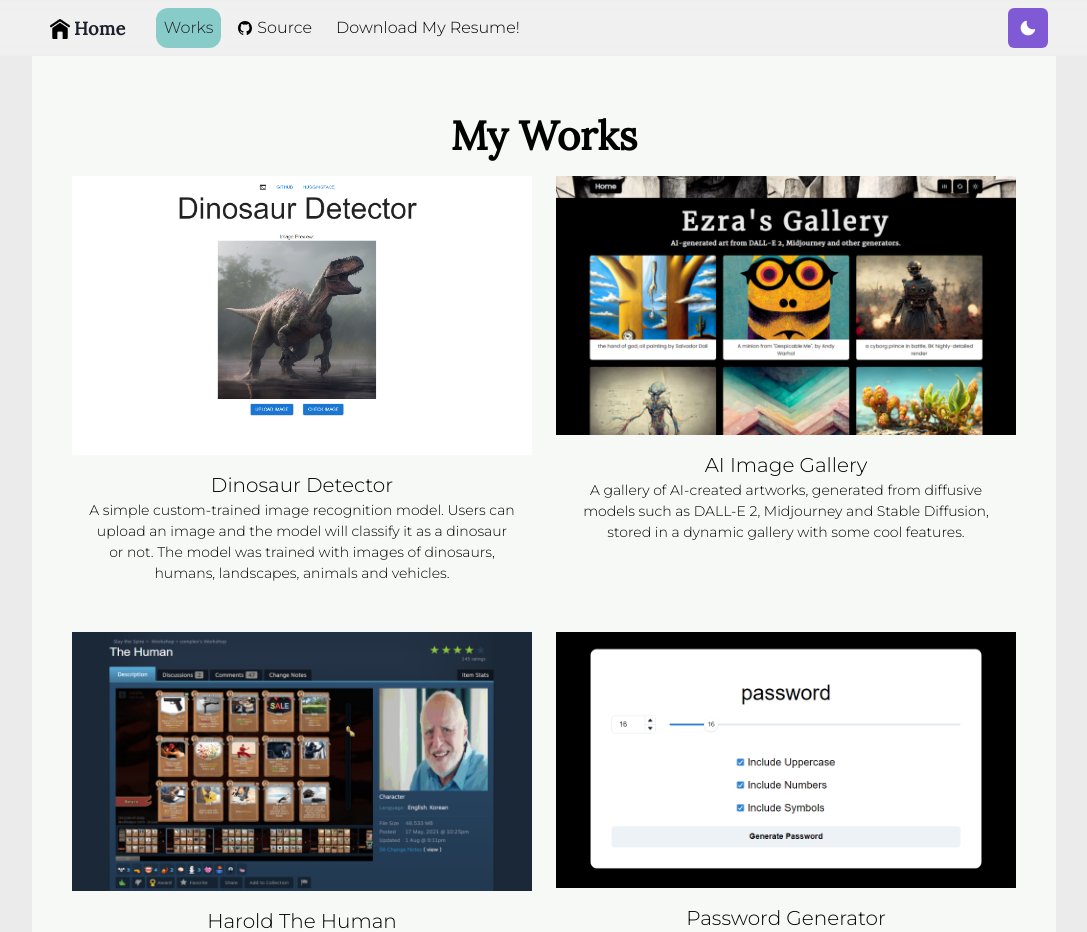
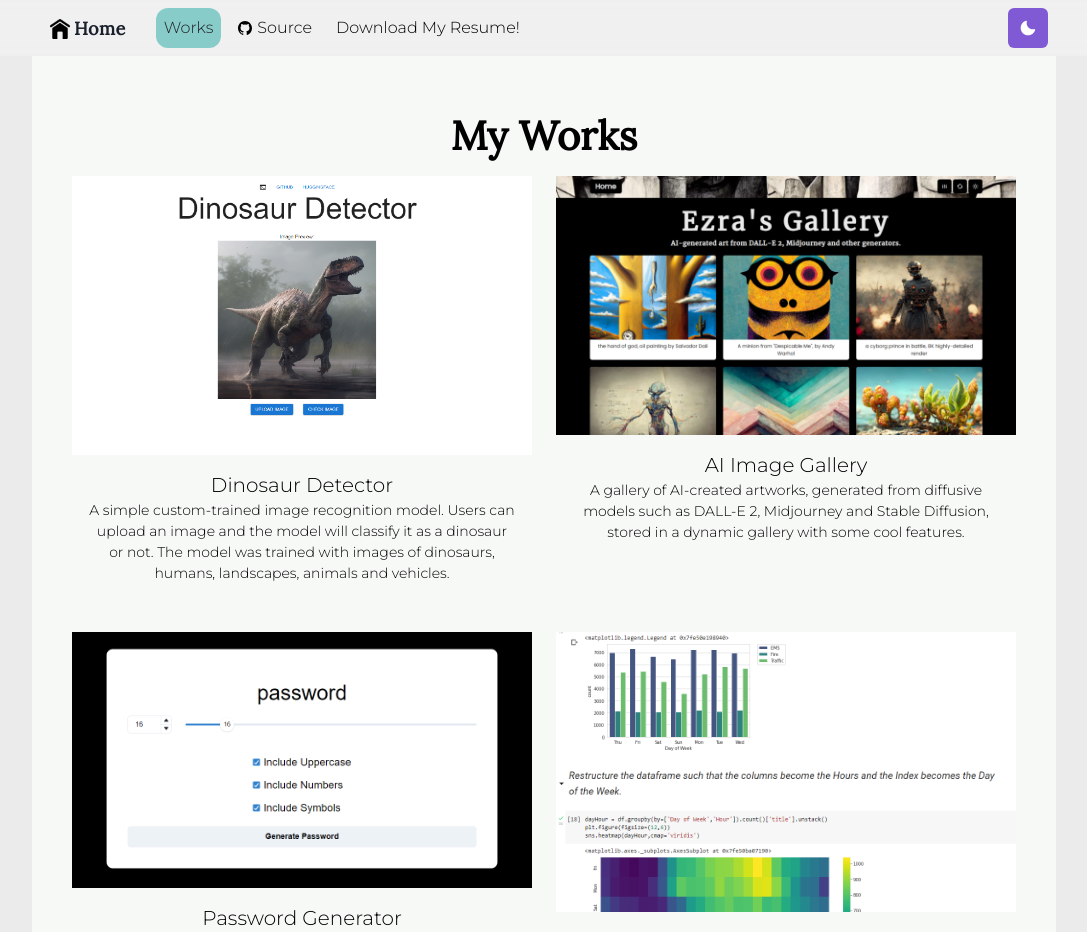
Before and after one commit to e1010101/ezra-personal-site, a Next.js app: page /works in a window 1280 px wide. Shown: the top 932 px of the page, without its empty margins (96-1183 px from the left). Built offline with nearby package versions, Linux system fonts and the light colour scheme.

Commit message:
Update works

```diff
--- a/pages/works.js
+++ b/pages/works.js
@@ -58,18 +58,6 @@ const Works = () => (
                         diffusive models such as DALL-E 2, Midjourney and Stable
                         Diffusion, stored in a dynamic gallery with some cool
                         features.
-                    </WorkGridItem>
-                </Section>
-                <Section>
-                    <WorkGridItem
-                        id="humanMod"
-                        title="Harold The Human"
-                        thumbnail={thumbHuman}
-                        link="https://steamcommunity.com/sharedfiles/filedetails/?id=2489999372"
-                    >
-                        A character modification for popular indie game Slay The
-                        Spire, which introduces many new and interesting
-                        mechanics.
                     </WorkGridItem>
                 </Section>
                 <Section>
```
